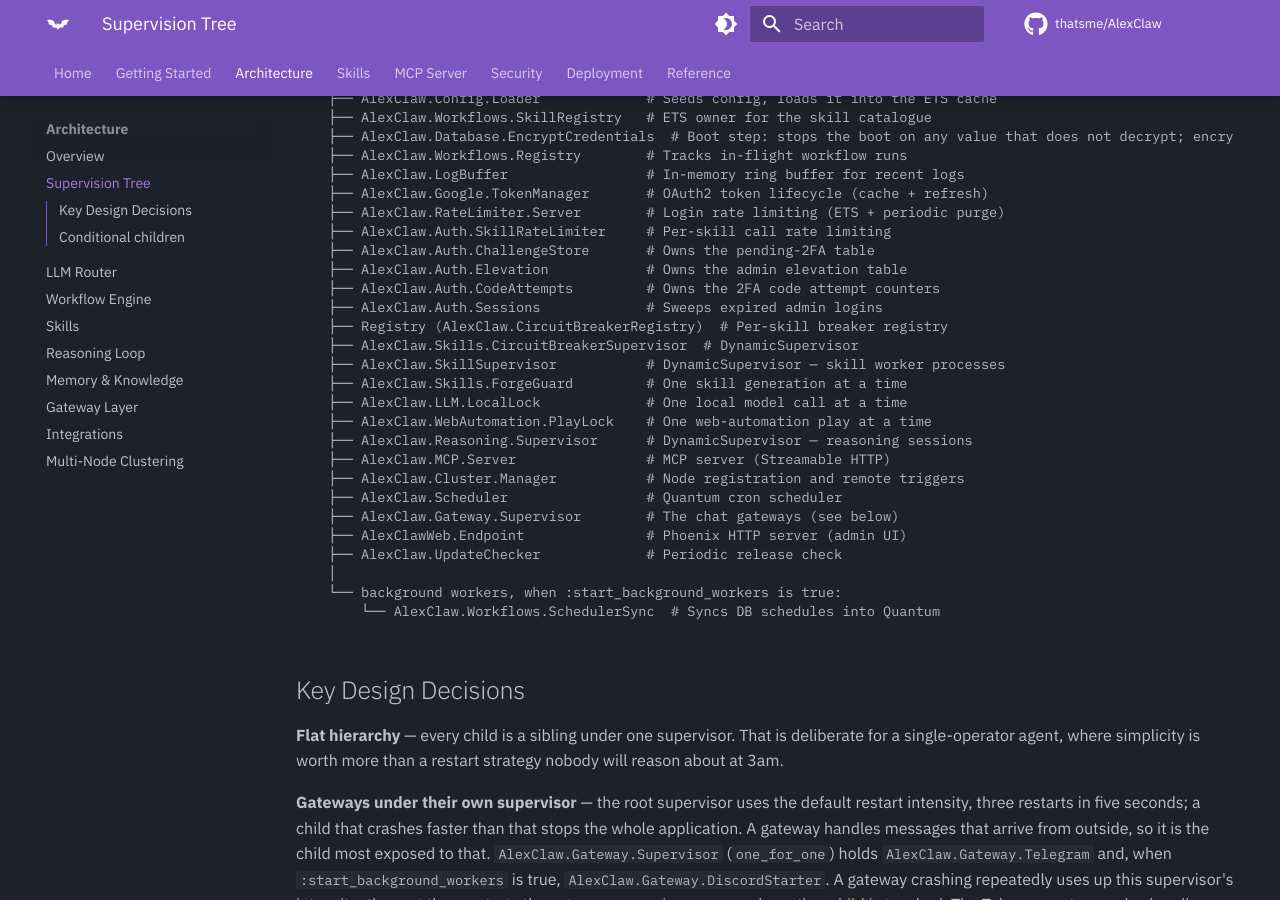
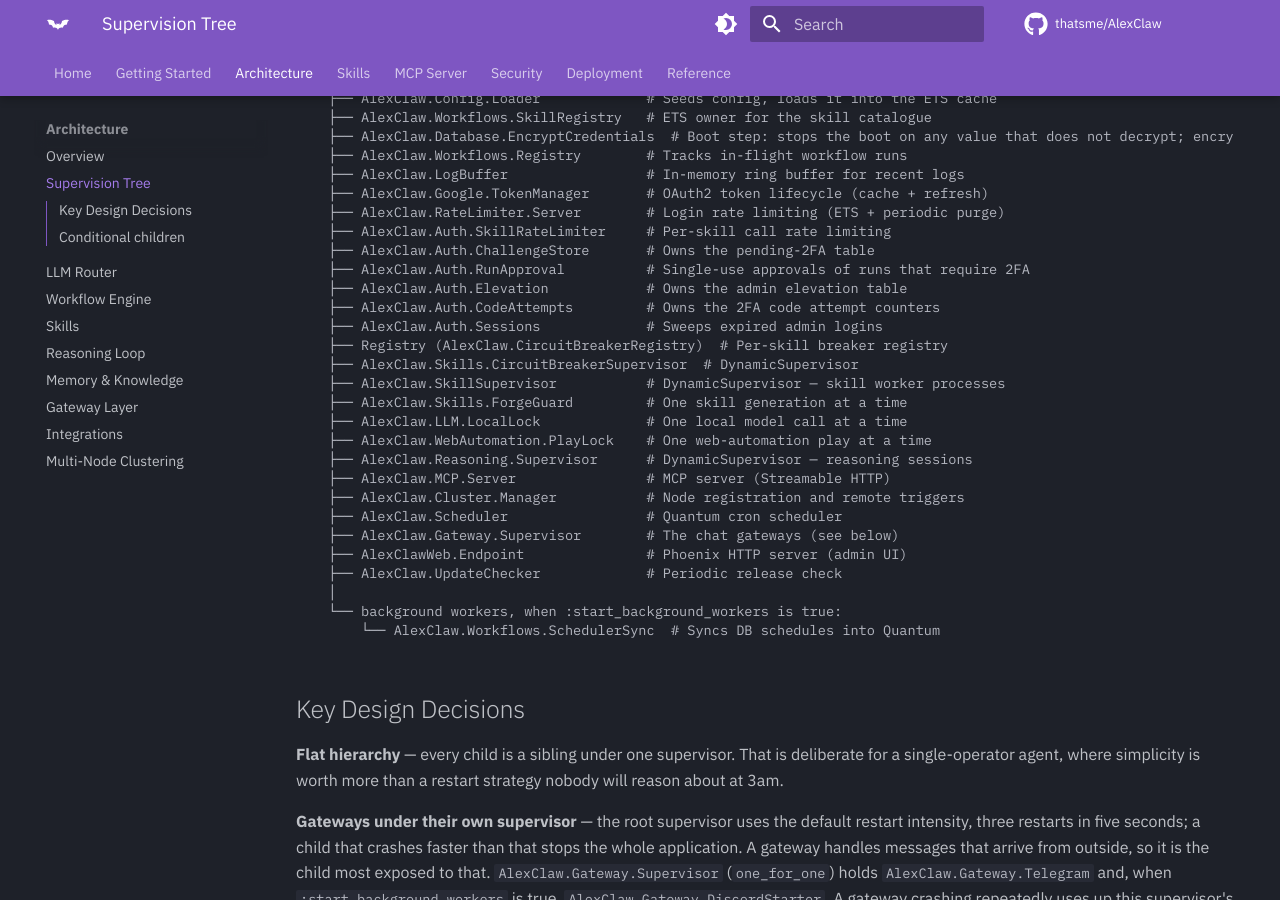
Before and after one commit to thatsme/AlexClaw, an MkDocs documentation site: the page built from docs/architecture/supervision-tree.md, in a window 1280 px wide and 900 px high, scrolled down 392 px. Built offline with MkDocs 1.6.1 and Material for MkDocs 9.7.7, drawn with Linux system fonts in a browser that asks for light colours; comment, search, counter and statistics services are not loaded.

Commit message:
feat(workflows): requires 2FA means a person approves each run
A workflow marked requires_2fa was protected at the UI Run button, the
Scheduler page and Telegram /run, and not at schedules, MCP, the cluster
trigger, the GitHub webhook or SkillAPI (reports/WORKFLOW_LIFECYCLE_REVIEW.md).

- AlexClaw.Auth.RunApproval (supervised): grant/2 issues an opaque,
  single-use, short-lived (60 s default) approval for one workflow id;
  consume/2 uses it up on any attempt.
- Executor.run/2, run_with_initial_input/3, run_remote_trigger/4 take opts;
  every entry point refuses a protected workflow with
  {:error, :approval_required} (logged, no run row) unless opts[:approval] is
  a live approval for it.
- The only grant: execute_2fa_action(:run_workflow), reached only after a
  code is verified (the UI's ActionCode, the gateway's answer_code).
- Workflow changeset: requires_2fa normalised to a boolean (true, "true",
  "on" → true); protected + schedule refused with an error on :schedule,
  whichever is set second. Workflow.protected?/1 is the one reading.
- SchedulerSync never schedules a protected workflow.

Test is the architect's (requires_two_factor_test.exs, committed unchanged
except mix format: one assertion message wrapped, whitespace only); red
first, green now.

```diff
--- a/docs/architecture/supervision-tree.md
+++ b/docs/architecture/supervision-tree.md
@@ -21,6 +21,7 @@ AlexClaw.Application (one_for_one)
   ├── AlexClaw.RateLimiter.Server        # Login rate limiting (ETS + periodic purge)
   ├── AlexClaw.Auth.SkillRateLimiter     # Per-skill call rate limiting
   ├── AlexClaw.Auth.ChallengeStore       # Owns the pending-2FA table
+  ├── AlexClaw.Auth.RunApproval          # Single-use approvals of runs that require 2FA
   ├── AlexClaw.Auth.Elevation            # Owns the admin elevation table
   ├── AlexClaw.Auth.CodeAttempts         # Owns the 2FA code attempt counters
   ├── AlexClaw.Auth.Sessions             # Sweeps expired admin logins
```
Also changed, not shown: 7 other files.
